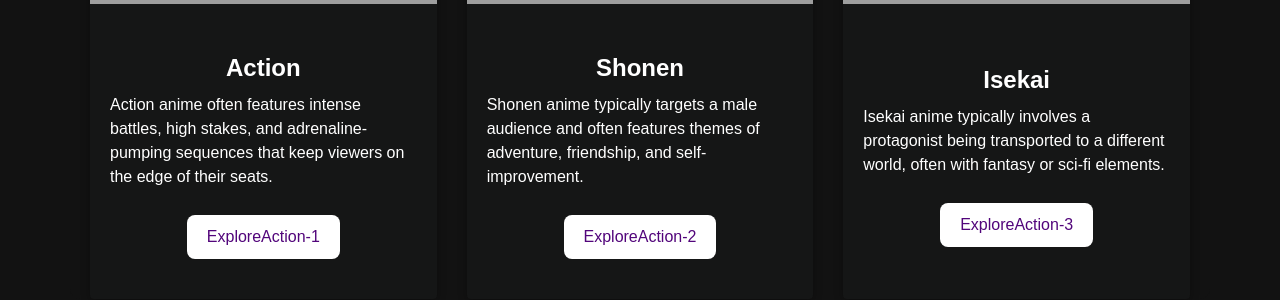
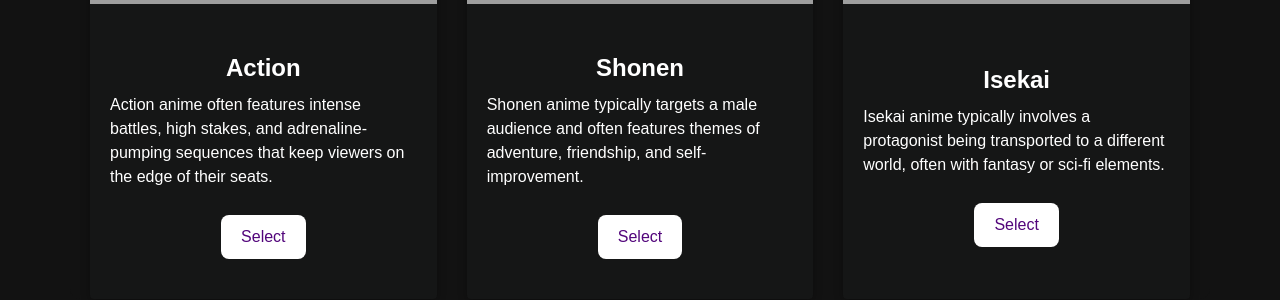
Before and after one commit to cbitosc/HTF24-Team-275, a Flask app: page /menupage in a window 1280 px wide. Shown: the part 336-636 px from the top of the page. Run offline with Flask 3, Linux system fonts and the light colour scheme; the visitor is signed in with stand-in values (Sample User, id 1); some libraries are stand-ins or nearby versions; some web fonts are replaced; grey boxes are pictures that could not be loaded.

Commit message:
Update menupage.html

```diff
--- a/templates/menupage.html
+++ b/templates/menupage.html
@@ -18,8 +18,10 @@
                     <div class="card-body">
                         <h5 class="genre-title">Action</h5>
                         <p class="card-text">Action anime often features intense battles, high stakes, and adrenaline-pumping sequences that keep viewers on the edge of their seats.</p>
-                        <form action="{{ url_for('menu') }}" method="POST">
-                            <input type="submit" name="submit" value="ExploreAction-1" class="btn btn-custom">
+                        <form method="POST">
+                            <button type="submit" name="submit" value="ExploreAction-1" class="btn btn-custom">
+                                Select
+                            </button>
                         </form>
                     </div>
                 </div>
@@ -30,8 +32,10 @@
                     <div class="card-body">
                         <h5 class="genre-title">Shonen</h5>
                         <p class="card-text">Shonen anime typically targets a male audience and often features themes of adventure, friendship, and self-improvement.</p>
-                        <form action="{{ url_for('menu') }}" method="POST">
-                            <input type="submit" name="submit" value="ExploreAction-2" class="btn btn-custom">
+                        <form method="POST">
+                            <button type="submit" name="submit" value="ExploreAction-2" class="btn btn-custom">
+                                Select
+                            </button>
                         </form>
                     </div>
                 </div>
@@ -42,8 +46,10 @@
                     <div class="card-body">
                         <h5 class="genre-title">Isekai</h5>
                         <p class="card-text">Isekai anime typically involves a protagonist being transported to a different world, often with fantasy or sci-fi elements.</p>
-                        <form action="{{ url_for('menu') }}" method="POST">
-                            <input type="submit" name="submit" value="ExploreAction-3" class="btn btn-custom">
+                        <form method="POST">
+                            <button type="submit" name="submit" value="ExploreAction-3" class="btn btn-custom">
+                                Select
+                            </button>
                         </form>
                     </div>
                 </div>
```
